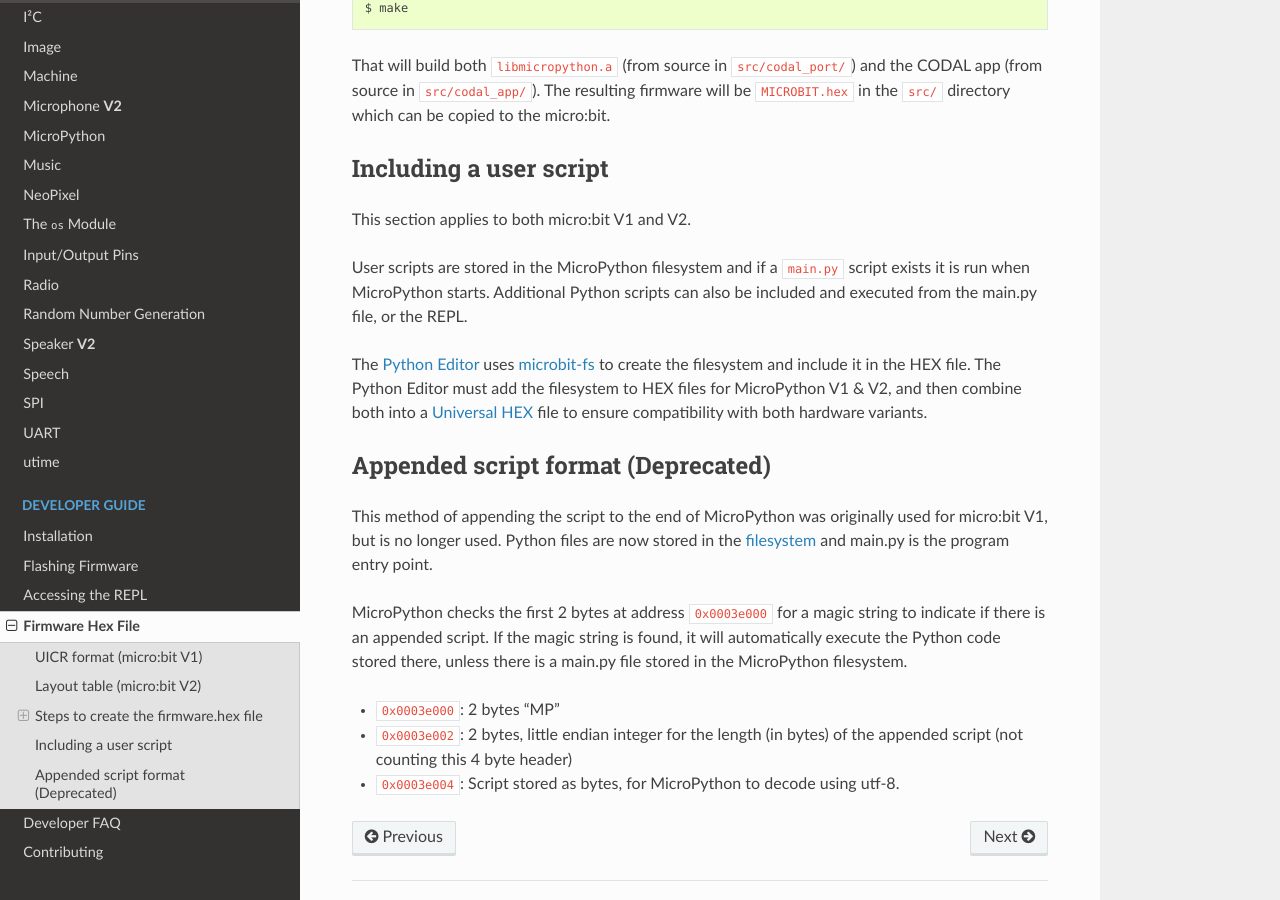
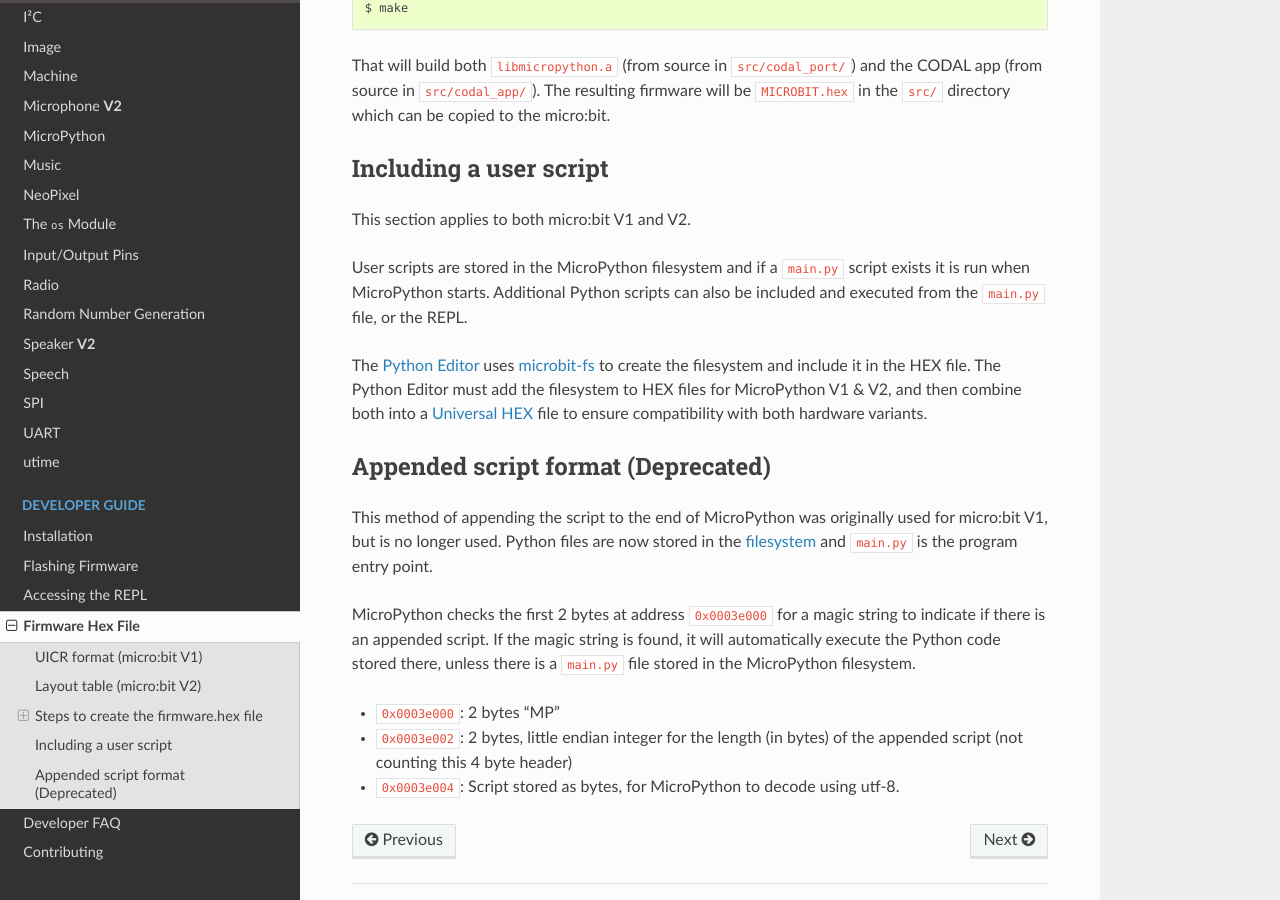
Before and after one commit to bbcmicrobit/micropython, a Sphinx documentation site: the page built from docs/devguide/hexformat.rst, in a window 1280 px wide and 900 px high, scrolled down 2834 px. Built offline with Sphinx 7.4.7 and the Read the Docs theme 2.0.0, drawn with Linux system fonts in a browser that asks for light colours.

Commit message:
formatting

```diff
--- a/docs/devguide/hexformat.rst
+++ b/docs/devguide/hexformat.rst
@@ -145,7 +145,7 @@ This section applies to both micro:bit V1 and V2.
 
 User scripts are stored in the MicroPython filesystem and if a ``main.py`` script
 exists it is run when MicroPython starts. Additional Python scripts can also be
-included and executed from the main.py file, or the REPL.
+included and executed from the ``main.py`` file, or the REPL.
 
 The `Python Editor <https://python.microbit.org>`_ uses `microbit-fs <https://github.com/microbit-foundation/microbit-fs>`_
 to create the filesystem and include it in the HEX file. The Python Editor must
@@ -158,12 +158,12 @@ Appended script format (Deprecated)
 
 This method of appending the script to the end of MicroPython was originally
 used for micro:bit V1, but is no longer used. Python files are now stored in the
-`filesystem <filesystem>`_ and main.py is the program entry point.
+`filesystem <../filesystem>`_ and ``main.py`` is the program entry point.
 
 MicroPython checks the first 2 bytes at address ``0x0003e000`` for a magic
 string to indicate if there is an appended script. If the magic string is
 found, it will automatically execute the Python code stored there, unless there
-is a main.py file stored in the MicroPython filesystem.
+is a ``main.py`` file stored in the MicroPython filesystem.
 
 - ``0x0003e000``: 2 bytes "MP"
 - ``0x0003e002``: 2 bytes, little endian integer for the length (in bytes) of
```
